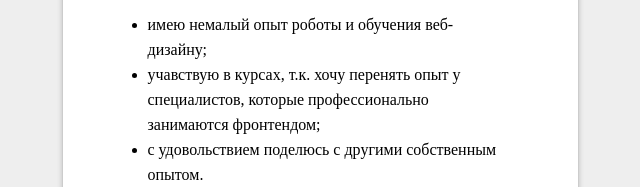
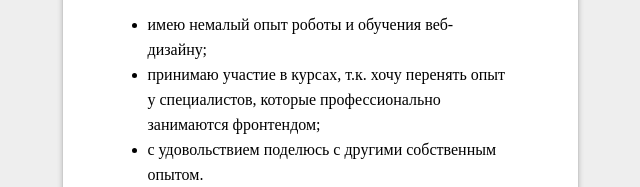
Before and after one commit to ruromanenko/Frontend, a plain HTML site: page Markup/lesson_1/index.html in a window 1280 px wide. Shown: the part 696-883 px from the top of the page, without its empty margins (320-960 px from the left). Drawn offline with Linux system fonts and the light colour scheme.

Commit message:
Update index.html

```diff
--- a/Markup/lesson_1/index.html
+++ b/Markup/lesson_1/index.html
@@ -34,7 +34,7 @@
 			<h2>Мой фидбек:</h2>
 			<ul>
 				<li>имею немалый опыт роботы и обучения веб-дизайну;</li>
-				<li>учавствую в курсах, т.к. хочу перенять опыт у специалистов, которые профессионально занимаются фронтендом;</li>
+				<li>принимаю участие в курсах, т.к. хочу перенять опыт у специалистов, которые профессионально занимаются фронтендом;</li>
 				<li>с удовольствием поделюсь с другими собственным опытом.</li>
 			 </ul>
 		</div>
```
